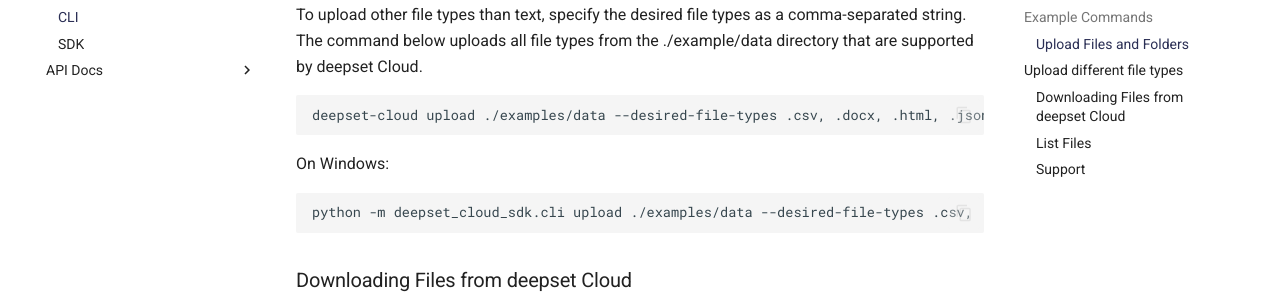
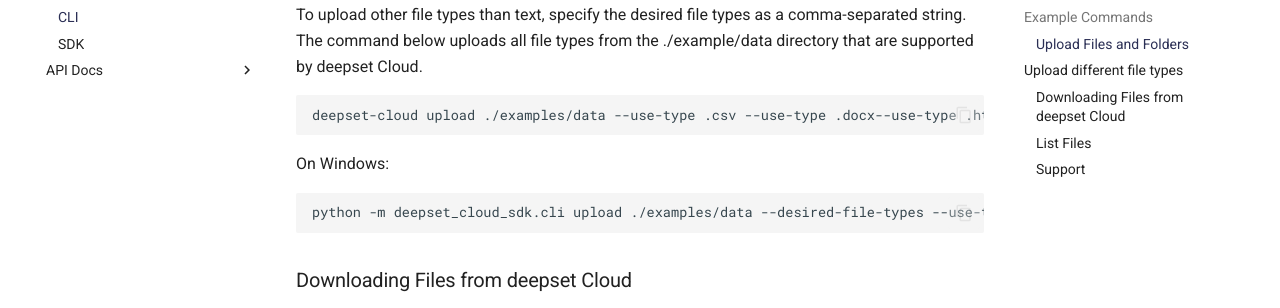
Before and after one commit to deepset-ai/deepset-cloud-sdk, an MkDocs documentation site: the page built from docs/examples/cli/README.md, in a window 1280 px wide and 900 px high, scrolled down 2334 px. Shown: the part 154-462 px from the top of the window. Built offline with MkDocs 1.6.1 and Material for MkDocs 9.7.7, drawn with Linux system fonts in a browser that asks for light colours; comment, search, counter and statistics services are not loaded; the version menu is left out.

Commit message:
fix: cli arguments

````diff
--- a/docs/examples/cli/README.md
+++ b/docs/examples/cli/README.md
@@ -92,12 +92,12 @@
 The command below uploads all file types from the ./example/data directory that are supported by deepset Cloud.
 
 ```shell
-deepset-cloud upload ./examples/data --desired-file-types .csv, .docx, .html, .json, md, .txt, .pdf, .pptx, .xlsx, .xml
+deepset-cloud upload ./examples/data --use-type .csv --use-type .docx--use-type .html --use-type .json --use-type .md --use-type .txt --use-type .pdf --use-type .pptx --use-type .xlsx --use-type .xml
 
 ```
 On Windows:
 ```shell
-python -m deepset_cloud_sdk.cli upload ./examples/data --desired-file-types .csv, .docx, .html, .json, md, .txt, .pdf, .pptx, .xlsx, .xml
+python -m deepset_cloud_sdk.cli upload ./examples/data --desired-file-types --use-type .json --use-type .md --use-type .txt --use-type .pdf --use-type .pptx --use-type .xlsx --use-type .xml
 ```
 
 
````
Also changed, not shown: 1 other file.
